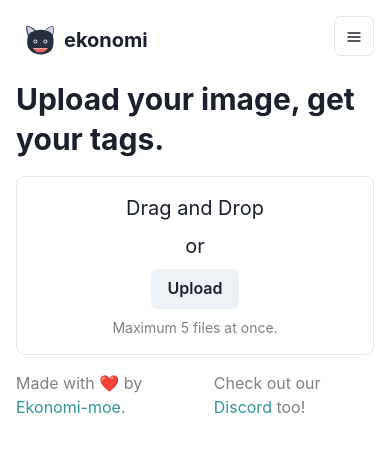
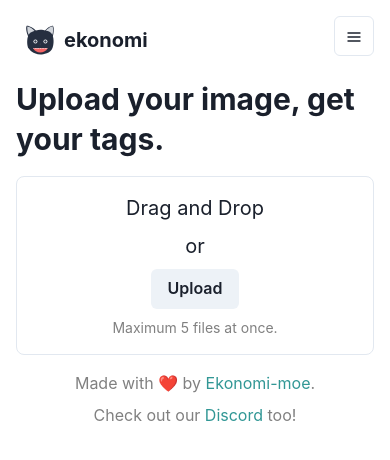
Before and after one commit to Ekonomi-moe/ekonomi-frontend, a Next.js app: page / in a window 390 px wide. Shown: the top 460 px of the page. Built offline with nearby package versions, Linux system fonts and the light colour scheme.

Commit message:
📱 fix: make footer responsive

```diff
--- a/components/footer.tsx
+++ b/components/footer.tsx
@@ -1,4 +1,4 @@
-import { Container, Center, Text, HStack } from '@chakra-ui/react'
+import { Container, Center, Text, Stack } from '@chakra-ui/react'
 import Link from 'next/link'
 import React from 'react'
 
@@ -6,7 +6,7 @@
   <footer>
     <Container maxW='container.lg' p='4'>
       <Center>
-        <HStack>
+        <Stack direction={{ base: 'column', md: 'row' }} alignItems='center'>
           <Text color='GrayText'>
             Made with ❤️ by{' '}
             <Link href='https://github.com/Ekonomi-moe'>
@@ -41,7 +41,7 @@
             </Link>{' '}
             too!
           </Text>
-        </HStack>
+        </Stack>
       </Center>
     </Container>
   </footer>
```
